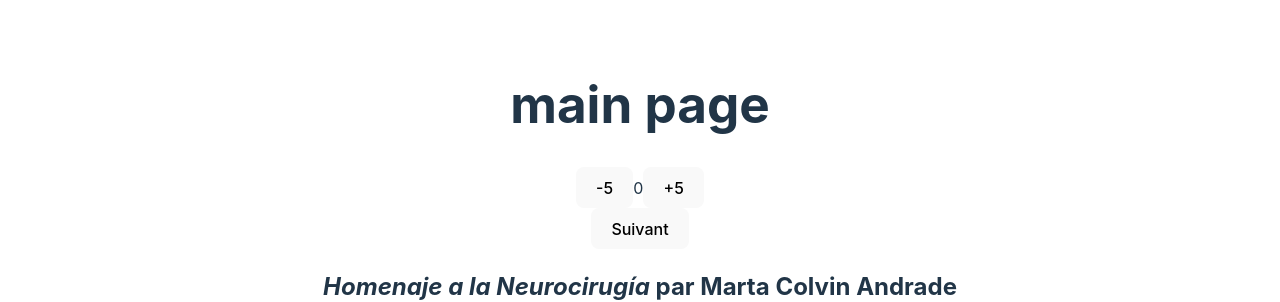
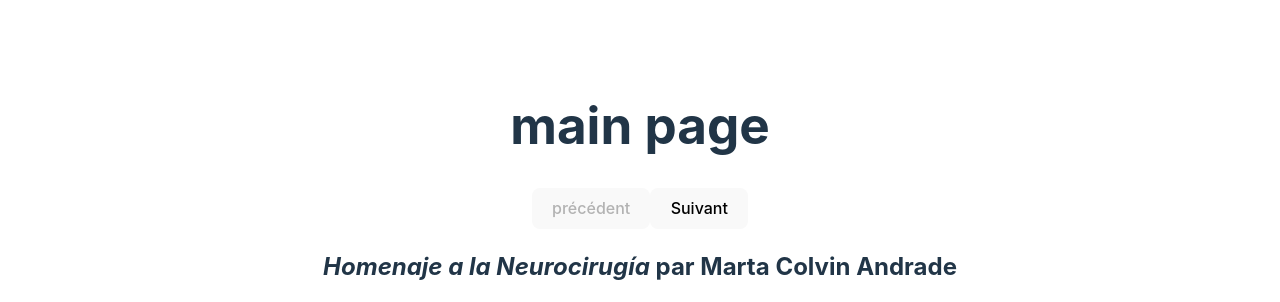
Before and after one commit to Sensy-gmn/les-states, a React (Vite) app: page / in a window 1280 px wide. Shown: the top 302 px of the page. Built offline with nearby package versions, Linux system fonts and the light colour scheme.

Commit message:
component galery -> prev/next

```diff
--- a/src/Galery.jsx
+++ b/src/Galery.jsx
@@ -3,29 +3,23 @@ import sculptureList from "./data.js";
 
 export default function Gallery() {
     const [count, setCount] = useState(0);
-    const [fakeCount, setFakeCount] = useState(0);
 
     function handleClick() {
         setCount(count + 1);
     }
 
-    function incrementCount() {
-        setFakeCount(fakeCount + 5);
-    }
-
-    function decrementCount() {
-        setFakeCount(fakeCount - 5);
-    }
-
     let sculpture = sculptureList[count];
     return (
         <>
-            <div>
-                <button onClick={decrementCount}>-5</button>
-                {fakeCount}
-                <button onClick={incrementCount}>+5</button>
-            </div>
-            <button onClick={handleClick}>Suivant</button>
+            <button onClick={handleClick} disabled={count === 0}>
+                précédent
+            </button>
+            <button
+                onClick={handleClick}
+                disabled={count === sculptureList.length - 1}
+            >
+                Suivant
+            </button>
             <h2>
                 <i>{sculpture.name} </i>
                 par {sculpture.artist}
```
